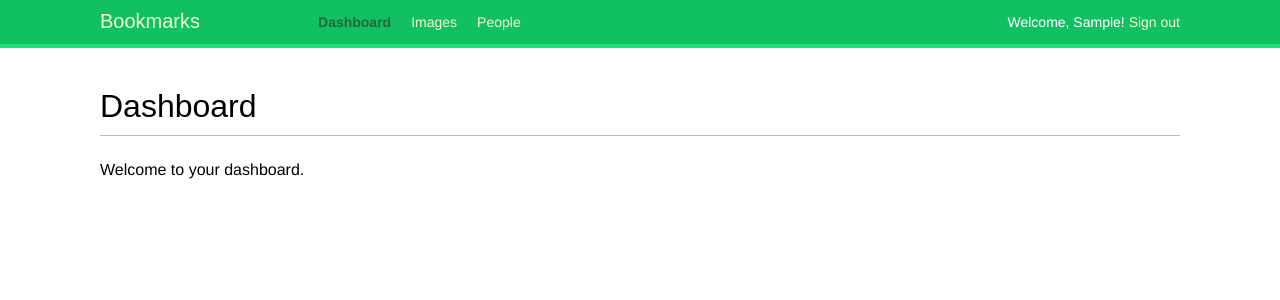
After one commit to kformanowicz/bookmarks, a Django app: page /account/ in a window 1280 px wide. The commit adds this page. Shown: the top 300 px of the page. Run offline with Django 3.2, Linux system fonts and the light colour scheme; the visitor is signed in with stand-in values (Sample User, id 1); some web fonts are replaced.

Commit message:
added dashboard

```diff
--- /dev/null
+++ b/bookmarks/account/templates/account/dashboard.html
@@ -0,0 +1,8 @@
+{% extends "base.html" %}
+
+{% block title %}Dashboard{% endblock %}
+
+{% block content %}
+    <h1>Dashboard</h1>
+    <p>Welcome to your dashboard.</p>
+{% endblock %}
--- a/bookmarks/account/templates/account/registration/login.html
+++ b/bookmarks/account/templates/account/registration/login.html
@@ -7,7 +7,7 @@
     {% if form.errors %}
         <p>
             Username or password incorrect.
-            Please try again
+            Please try again.
         </p>
     {% else %}
         <p>Fill the below form to sign in:</p>
--- a/bookmarks/account/templates/base.html
+++ b/bookmarks/account/templates/base.html
@@ -9,6 +9,28 @@
 <body>
     <div id="header">
         <span class="logo">Bookmarks</span>
+        {% if request.user.is_authenticated %}
+            <ul class="menu">
+                <li {% if section == "dashboard" %}class="selected"{% endif %}>
+                    <a href="{% url 'dashboard' %}">Dashboard</a>
+                </li>
+                <li {% if section == "images" %}class="selected"{% endif %}>
+                    <a href="#">Images</a>
+                </li>
+                <li {% if section == "people" %}class="selected"{% endif %}>
+                    <a href="#">People</a>
+                </li>
+            </ul>
+        {% endif %}
+
+        <span class="user">
+            {% if request.user.is_authenticated %}
+                Welcome, {{ request.user.first_name }}!
+                <a href="{% url 'logout' %}">Sign out</a>
+            {% else %}
+                <a href="{% url 'login' %}">Sign in</a>
+            {% endif %}
+        </span>
     </div>
     <div id="content">
         {% block content %}
--- a/bookmarks/account/urls.py
+++ b/bookmarks/account/urls.py
@@ -1,9 +1,11 @@
 from django.conf.urls import url
-# from . import views
+from django.contrib.auth import views as auth_views
+from . import views
 
 urlpatterns = [
     # url(r'^login/$', views.user_login, name="login")
-    url(r'^login/$', 'django.contrib.auth.views.login', name='login'),
-    url(r'^logout/$', 'django.contrib.auth.views.logout', name='logout'),
-    url(r'^logout-then-login/$', 'django.contrib.auth.views.logout_then_login', name='logout_then_login')
+    url(r'^login/$', auth_views.LoginView.as_view(), name='login'),
+    url(r'^logout/$', auth_views.LogoutView.as_view(), name='logout'),
+    url(r'^logout-then-login/$', auth_views.logout_then_login, name='logout_then_login'),
+    url(r'^$', views.dashboard, name='dashboard')
 ]
--- a/bookmarks/account/views.py
+++ b/bookmarks/account/views.py
@@ -1,6 +1,7 @@
 from django.shortcuts import render
 from django.http import HttpResponse
 from django.contrib.auth import authenticate, login
+from django.contrib.auth.decorators import login_required
 from .forms import LoginForm
 
 
@@ -21,3 +22,8 @@ def user_login(request):
     else:
         form = LoginForm()
     return render(request, "account/login.html", {"form": form})
+
+
+@login_required
+def dashboard(request):
+    return render(request, 'account/dashboard.html', {'section': 'dashboard'})
```
Also changed, not shown: bookmarks/bookmarks/settings.py (+6 -1 lines).
